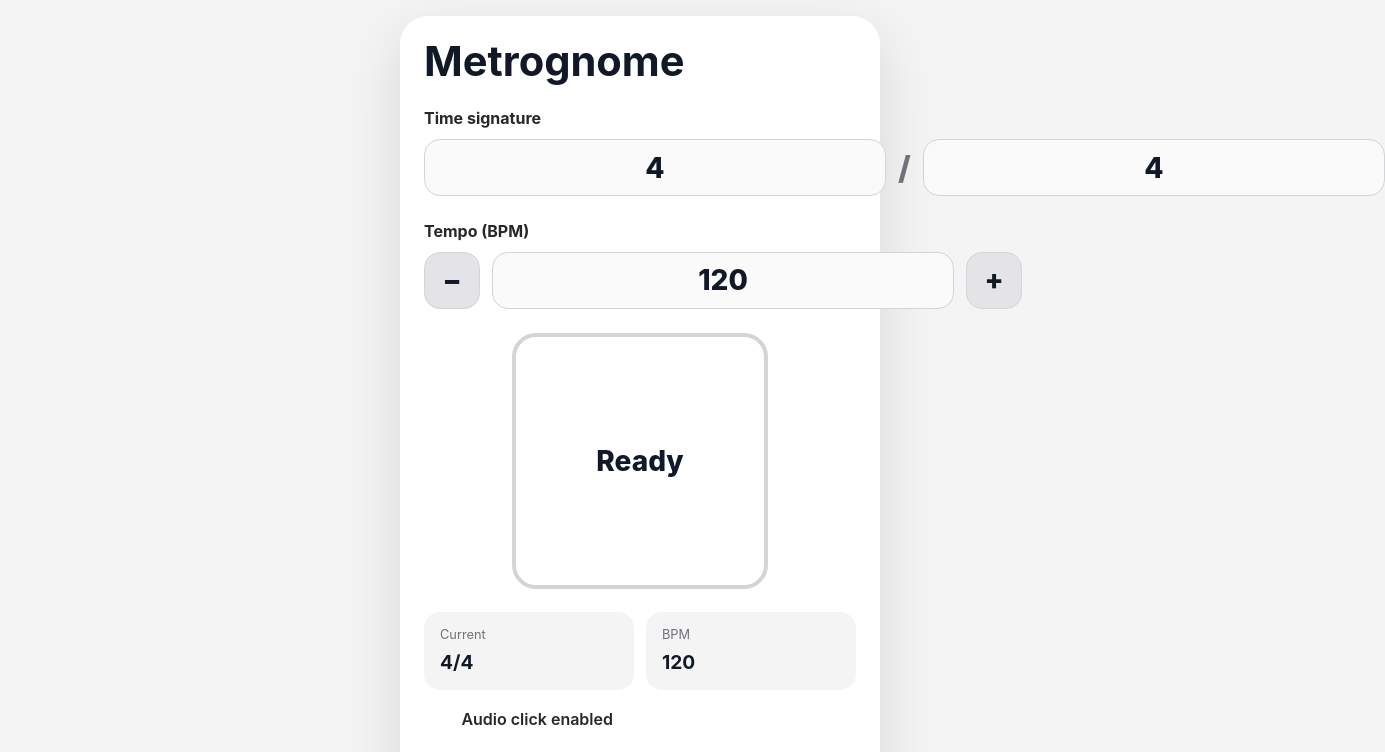
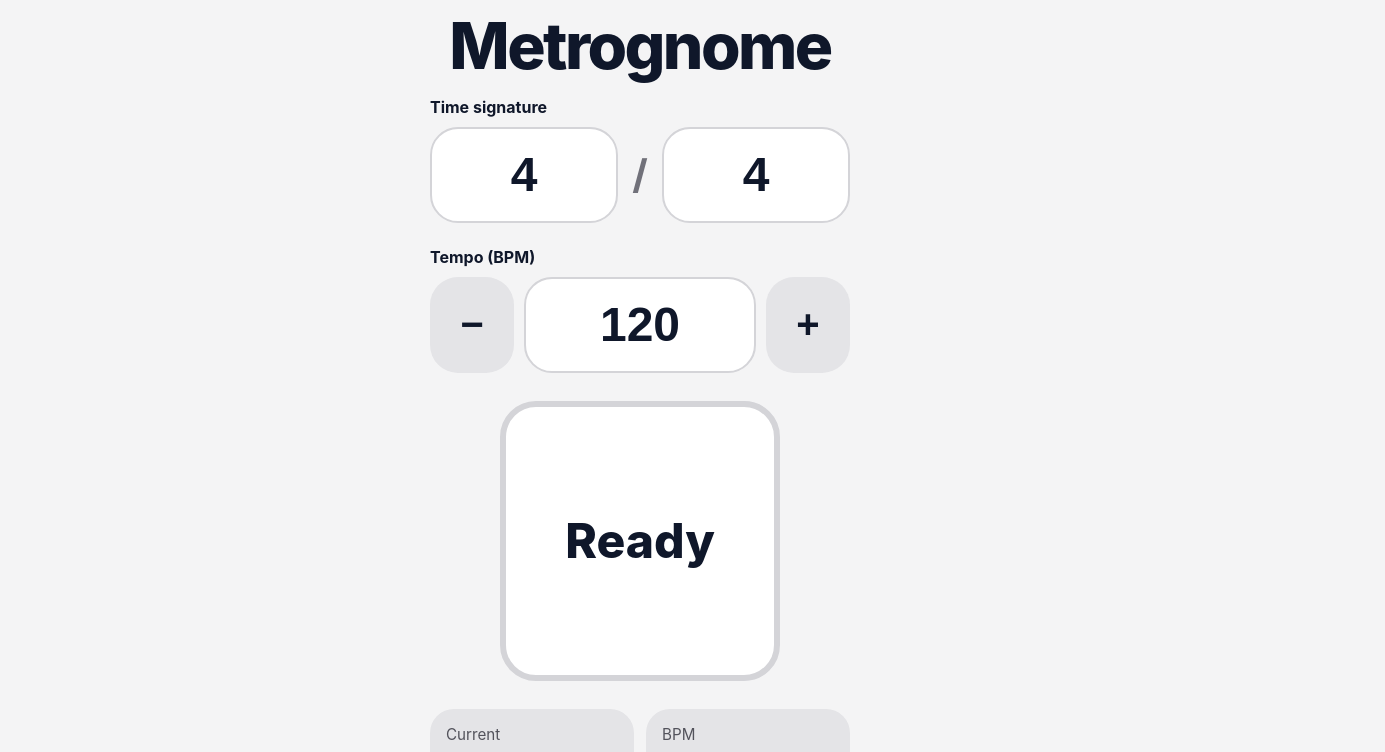
Before and after one commit to craptiger/metrognome, a React (Vite) app: page / in a window 1280 px wide. Shown: the top 752 px of the page, 1385 px wide, since content can reach past the window. Built offline with nearby package versions, Linux system fonts and the light colour scheme.

Commit message:
Update index.css

```diff
--- a/src/index.css
+++ b/src/index.css
@@ -1,16 +1,3 @@
-:root {
-  font-family: Inter, system-ui, -apple-system, BlinkMacSystemFont, 'Segoe UI', sans-serif;
-  line-height: 1.5;
-  font-weight: 400;
-  color: #111827;
-  background: #f4f4f5;
-  font-synthesis: none;
-  text-rendering: optimizeLegibility;
-  -webkit-font-smoothing: antialiased;
-  -moz-osx-font-smoothing: grayscale;
-  -webkit-text-size-adjust: 100%;
-}
-
 * {
   box-sizing: border-box;
 }
@@ -20,234 +7,241 @@ body,
 #root {
   margin: 0;
   min-height: 100%;
+  width: 100%;
 }
 
 body {
-  min-height: 100vh;
-}
-
-button,
-input {
-  font: inherit;
-}
-
-input {
-  appearance: none;
+  background: #f4f4f5;
+  color: #0f172a;
+  font-family: Inter, system-ui, -apple-system, BlinkMacSystemFont, "Segoe UI", sans-serif;
 }
 
 .app-shell {
   min-height: 100vh;
-  display: flex;
-  align-items: center;
-  justify-content: center;
-  padding: 1rem;
+  width: 100%;
+  overflow-x: hidden;
+  padding: 16px;
 }
 
 .card {
-  width: min(100%, 30rem);
-  background: #ffffff;
-  border-radius: 1.75rem;
-  box-shadow: 0 20px 60px rgba(0, 0, 0, 0.12);
-  padding: 1.5rem;
+  width: 100%;
+  max-width: 420px;
+  margin: 0 auto;
+}
+
+.title-block {
+  margin-bottom: 20px;
 }
 
 .title-block h1 {
   margin: 0;
-  font-size: clamp(2rem, 5vw, 2.6rem);
-  line-height: 1.05;
-}
-
-.eyebrow {
-  margin: 0 0 0.35rem;
-  font-size: 0.78rem;
-  font-weight: 700;
-  letter-spacing: 0.16em;
-  text-transform: uppercase;
-  color: #6b7280;
-}
-
-.subtitle {
-  margin: 0.6rem 0 0;
-  color: #52525b;
+  text-align: center;
+  font-size: clamp(2.6rem, 12vw, 4rem);
+  line-height: 0.95;
+  font-weight: 800;
+  letter-spacing: -0.04em;
 }
 
 .control-group {
-  margin-top: 1.4rem;
+  margin-bottom: 24px;
 }
 
 .control-group label {
   display: block;
-  margin-bottom: 0.55rem;
+  margin-bottom: 10px;
+  font-size: 1rem;
   font-weight: 700;
-  color: #27272a;
-}
-
-.time-signature-row,
-.tempo-row {
-  display: grid;
-  gap: 0.75rem;
-  align-items: center;
 }
 
 .time-signature-row {
-  grid-template-columns: 1fr auto 1fr;
+  display: grid;
+  grid-template-columns: minmax(0, 1fr) 28px minmax(0, 1fr);
+  gap: 8px;
+  align-items: center;
+  width: 100%;
+}
+
+.time-signature-row span {
+  text-align: center;
+  font-size: 2.5rem;
+  font-weight: 700;
+  color: #71717a;
+}
+
+.time-signature-row input,
+.tempo-row input {
+  min-width: 0;
+  width: 100%;
+  border: 2px solid #d4d4d8;
+  border-radius: 28px;
+  background: #ffffff;
+  color: #0f172a;
+  text-align: center;
+  font-weight: 800;
+  outline: none;
+  appearance: textfield;
+}
+
+.time-signature-row input {
+  height: 96px;
+  padding: 12px 10px;
+  font-size: clamp(2rem, 8vw, 3rem);
 }
 
 .tempo-row {
-  grid-template-columns: 3.5rem 1fr 3.5rem;
+  display: grid;
+  grid-template-columns: 84px minmax(0, 1fr) 84px;
+  gap: 10px;
+  align-items: center;
+  width: 100%;
 }
 
-.time-signature-row input,
-.tempo-row input,
-.tempo-row button {
-  height: 3.6rem;
-  border-radius: 1rem;
-  border: 1px solid #d4d4d8;
-  background: #fafafa;
-  text-align: center;
-  font-size: 1.75rem;
-  font-weight: 800;
-  color: #111827;
+.tempo-row input {
+  height: 96px;
+  padding: 12px 10px;
+  font-size: clamp(2rem, 8vw, 3rem);
 }
 
-.time-signature-row span {
-  font-size: 2rem;
+.time-signature-row input::-webkit-outer-spin-button,
+.time-signature-row input::-webkit-inner-spin-button,
+.tempo-row input::-webkit-outer-spin-button,
+.tempo-row input::-webkit-inner-spin-button {
+  -webkit-appearance: none;
+  margin: 0;
+}
+
+.tempo-row button,
+.action-row button {
+  border: none;
+  border-radius: 28px;
   font-weight: 800;
-  color: #71717a;
+  cursor: pointer;
 }
 
 .tempo-row button {
+  height: 96px;
   background: #e4e4e7;
-  cursor: pointer;
-}
-
-.tempo-row button:active,
-.action-row button:active {
-  transform: scale(0.98);
+  color: #0f172a;
+  font-size: 2.5rem;
 }
 
 .pulse-wrapper {
-  margin-top: 1.5rem;
+  margin: 28px 0;
 }
 
 .pulse-box {
-  width: min(100%, 16rem);
+  width: min(100%, 280px);
   aspect-ratio: 1 / 1;
   margin: 0 auto;
-  border-radius: 1.5rem;
-  border: 4px solid #d4d4d8;
+  border: 6px solid #d4d4d8;
+  border-radius: 36px;
   background: #ffffff;
-  display: flex;
-  align-items: center;
-  justify-content: center;
+  color: #0f172a;
+  display: grid;
+  place-items: center;
   text-align: center;
-  padding: 1rem;
-  box-shadow: inset 0 0 0 1px rgba(255, 255, 255, 0.65);
-  transition: background-color 90ms ease, transform 90ms ease, box-shadow 90ms ease;
-}
-
-.pulse-box span {
-  font-size: 1.75rem;
-  font-weight: 800;
+  transition: background-color 0.08s ease, transform 0.08s ease;
 }
 
 .pulse-box.flash {
   background: #4ade80;
-  transform: scale(1.02);
-  box-shadow: 0 12px 28px rgba(34, 197, 94, 0.35);
+  transform: scale(1.01);
 }
 
-.pulse-caption {
-  margin: 0.75rem 0 0;
-  text-align: center;
-  color: #71717a;
-  font-size: 0.92rem;
+.pulse-box span {
+  font-size: clamp(2rem, 7vw, 3rem);
+  font-weight: 800;
 }
 
 .info-row {
   display: grid;
-  grid-template-columns: 1fr 1fr;
-  gap: 0.75rem;
-  margin-top: 1.4rem;
+  grid-template-columns: repeat(2, minmax(0, 1fr));
+  gap: 12px;
+  margin-bottom: 20px;
 }
 
 .info-row > div {
-  border-radius: 1rem;
-  background: #f4f4f5;
-  padding: 0.85rem 1rem;
+  background: #e4e4e7;
+  border-radius: 24px;
+  padding: 16px;
 }
 
 .info-label {
   display: block;
-  font-size: 0.8rem;
-  color: #71717a;
-  margin-bottom: 0.2rem;
+  margin-bottom: 8px;
+  font-size: 0.95rem;
+  color: #52525b;
 }
 
 .info-row strong {
-  font-size: 1.2rem;
+  font-size: 2rem;
+  font-weight: 800;
 }
 
 .toggle-row {
   display: flex;
   align-items: center;
-  gap: 0.7rem;
-  margin-top: 1rem;
-  color: #27272a;
+  gap: 12px;
+  margin-bottom: 24px;
+  font-size: 1rem;
   font-weight: 600;
 }
 
 .toggle-row input {
-  width: 1.2rem;
-  height: 1.2rem;
+  width: 22px;
+  height: 22px;
+  flex: 0 0 auto;
 }
 
 .action-row {
   display: grid;
-  grid-template-columns: 1fr 1fr;
-  gap: 0.75rem;
-  margin-top: 1.4rem;
+  grid-template-columns: repeat(2, minmax(0, 1fr));
+  gap: 12px;
 }
 
 .action-row button {
-  border: 0;
-  height: 3.6rem;
-  border-radius: 1rem;
-  font-size: 1.05rem;
-  font-weight: 800;
-  cursor: pointer;
+  min-height: 64px;
+  font-size: 1.2rem;
+}
+
+.action-row .primary {
+  background: #111827;
+  color: #ffffff;
+}
+
+.action-row .secondary {
+  background: #e4e4e7;
+  color: #111827;
 }
 
 .action-row button:disabled,
 .tempo-row button:disabled {
-  opacity: 0.45;
+  opacity: 0.5;
   cursor: not-allowed;
 }
 
-.primary {
-  background: #111827;
-  color: #ffffff;
-}
+@media (max-width: 420px) {
+  .app-shell {
+    padding: 12px;
+  }
 
-.secondary {
-  background: #e4e4e7;
-  color: #111827;
-}
+  .time-signature-row {
+    grid-template-columns: minmax(0, 1fr) 20px minmax(0, 1fr);
+    gap: 6px;
+  }
 
-@media (max-width: 420px) {
-  .card {
-    padding: 1.1rem;
-    border-radius: 1.35rem;
+  .tempo-row {
+    grid-template-columns: 72px minmax(0, 1fr) 72px;
+    gap: 8px;
   }
 
   .time-signature-row input,
   .tempo-row input,
-  .tempo-row button,
-  .action-row button {
-    height: 3.25rem;
+  .tempo-row button {
+    height: 84px;
   }
 
   .pulse-box {
-    width: min(100%, 14rem);
+    width: min(100%, 250px);
   }
 }
```
